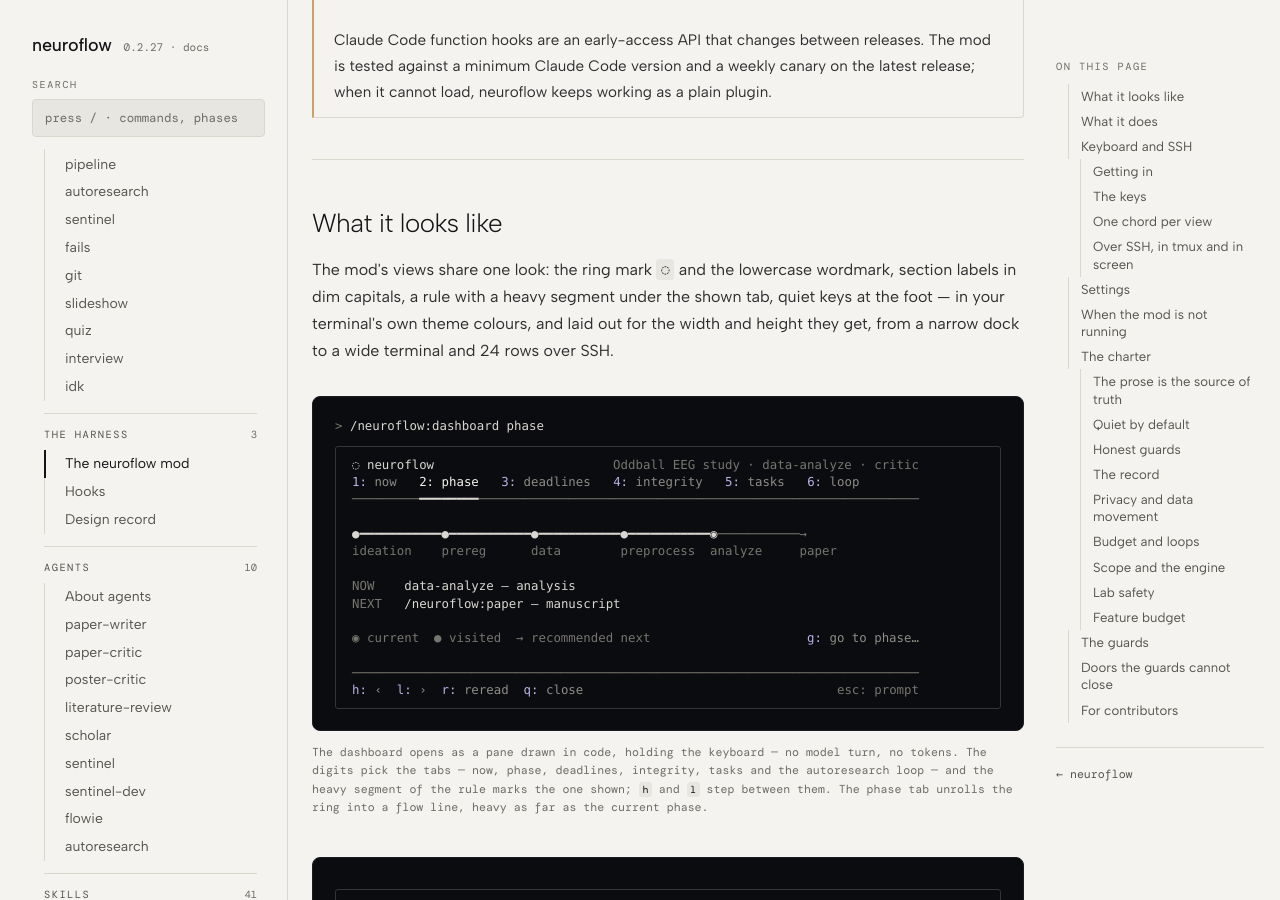
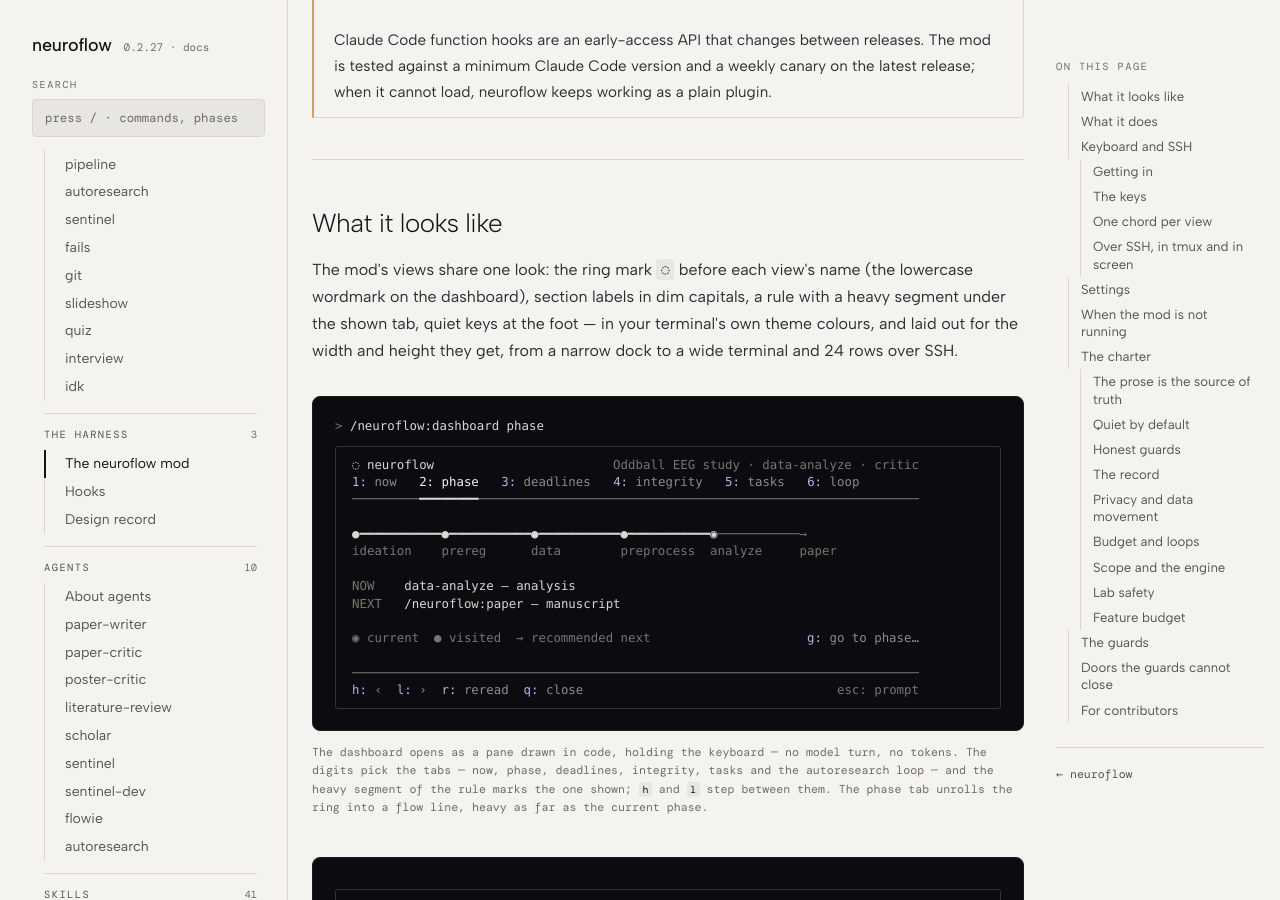
Before and after one commit to stanislavjiricek/neuroflow, an MkDocs documentation site: the page built from docs/concepts/mods.md, in a window 1280 px wide and 900 px high, scrolled down 544 px. Built offline with MkDocs 1.6.1 and Material for MkDocs 9.7.7, drawn with Linux system fonts in a browser that asks for light colours; some web fonts are replaced; comment, search, counter and statistics services are not loaded.

Commit message:
docs(develop): the mark heads each view before its name; ▸ and the dates join the legend
The Visual style said the mark and the wordmark head each view, and the
mod page said the same, but only the dashboard draws `◌ neuroflow`; the
other views draw `◌ tasks`, `◌ switch phase`, `◌ wiki cards`, `◌ X-ray`
and `◌ living paper`, as the live check expects. The legend also claimed
one meaning per glyph while the dates draw ▸ (within two weeks) and ·
(later), which it did not list. It now lists both, holds the one-meaning
rule to the glyphs that mark a phase or a date, and names the other jobs
▸ and · do elsewhere, each with a word.

Co-Authored-By: Claude Opus 5.5 <noreply@anthropic.com>

```diff
--- a/docs/concepts/mods.md
+++ b/docs/concepts/mods.md
@@ -22,9 +22,10 @@ What became of each idea in the review behind the mod is in the [design record](
 
 ## What it looks like
 
-The mod's views share one look: the ring mark `◌` and the lowercase wordmark, section labels in dim capitals, a
-rule with a heavy segment under the shown tab, quiet keys at the foot — in your terminal's own theme colours, and laid
-out for the width and height they get, from a narrow dock to a wide terminal and 24 rows over SSH.
+The mod's views share one look: the ring mark `◌` before each view's name (the lowercase wordmark on the dashboard),
+section labels in dim capitals, a rule with a heavy segment under the shown tab, quiet keys at the foot — in your
+terminal's own theme colours, and laid out for the width and height they get, from a narrow dock to a wide terminal
+and 24 rows over SSH.
 
 <figure class="nf-shot">
 <div class="nf-term"><span class="dim">&gt;</span> /neuroflow:dashboard phase
```
Also changed, not shown: skills/neuroflow-develop/SKILL.md (+6 -5 lines), 1 other file.
